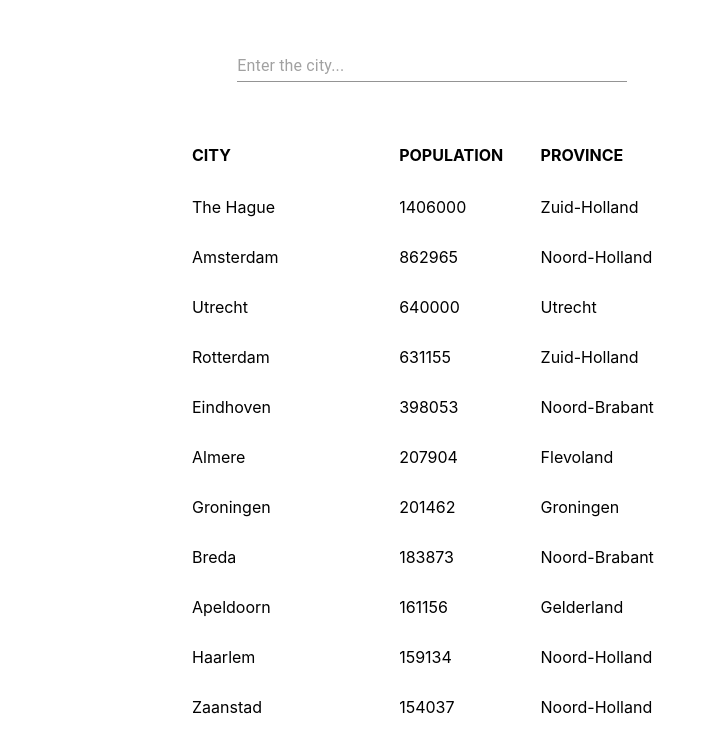
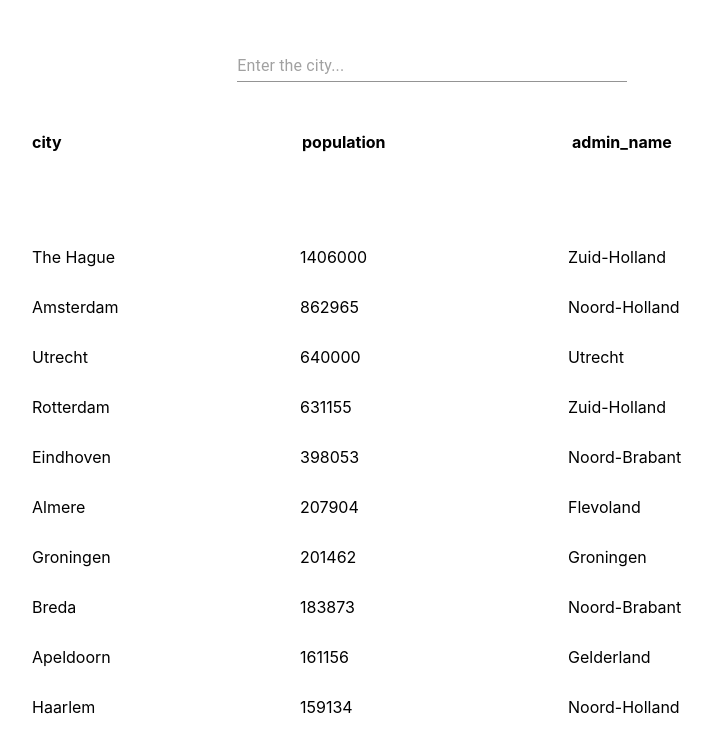
Before and after one commit to dsigitoff/hello-hatch, a React (Create React App) app: page / in a window 1280 px wide. Shown: the top 752 px of the page, without its empty margins (208-920 px from the left). Built offline with nearby package versions, Linux system fonts and the light colour scheme.

Commit message:
rework table

```diff
--- a/package.json
+++ b/package.json
@@ -14,7 +14,7 @@
     "react": "^17.0.2",
     "react-dom": "^17.0.2",
     "react-scripts": "4.0.3",
-    "react-virtualized": "^9.22.3",
+    "react-window": "^1.8.6",
     "typescript": "^4.1.2",
     "web-vitals": "^1.0.1"
   },
@@ -44,6 +44,7 @@
   },
   "devDependencies": {
     "@types/react-virtualized": "^9.21.13",
+    "@types/react-window": "^1.8.5",
     "eslint-config-prettier": "^8.3.0",
     "eslint-plugin-prettier": "^3.4.1",
     "prettier": "2.3.2"
--- /dev/null
+++ b/src/components/Table/Table.css
@@ -0,0 +1,14 @@
+.TableRow {
+    display: flex;
+    justify-content: space-between;
+    align-items: center;
+}
+
+.TableRowItem {
+    width: 33%;
+}
+
+.TableHeader {
+    font-size: 16px;
+    font-weight: bold;
+}
--- /dev/null
+++ b/src/components/Table/Table.tsx
@@ -0,0 +1,55 @@
+import React from "react";
+import { FixedSizeList, ListChildComponentProps } from "react-window";
+
+import { TCities } from "types";
+
+import "./Table.css";
+
+interface TTableProps {
+  itemCount: number;
+  data: TCities[];
+}
+
+const mock = ["city", "population", "admin_name"];
+
+const Table = ({ itemCount, data }: TTableProps): JSX.Element => {
+  const Row = ({ index, style }: ListChildComponentProps): JSX.Element => (
+    <div style={style} className="TableRow">
+      {mock.map((el) => (
+        <div key={el} className="TableRowItem">
+          {/*@ts-ignore*/}
+          {data[index][el]}
+        </div>
+      ))}
+    </div>
+  );
+  const Column = ({ index, style }: ListChildComponentProps): JSX.Element => (
+    <div className="TableHeader" style={style}>
+      {mock[index]}
+    </div>
+  );
+
+  return (
+    <>
+      <FixedSizeList
+        layout="horizontal"
+        itemCount={3}
+        height={100}
+        itemSize={270}
+        width={800}
+      >
+        {Column}
+      </FixedSizeList>
+      <FixedSizeList
+        itemCount={itemCount}
+        height={500}
+        itemSize={50}
+        width={800}
+      >
+        {Row}
+      </FixedSizeList>
+    </>
+  );
+};
+
+export default Table;
--- /dev/null
+++ b/src/components/Table/package.json
@@ -0,0 +1,3 @@
+{
+  "main": "Table.ts"
+}
--- a/src/pages/Home/Home.tsx
+++ b/src/pages/Home/Home.tsx
@@ -1,8 +1,7 @@
 import React, { useCallback, useEffect, useState } from "react";
 import { Box, Input } from "@material-ui/core";
-import { Column, Table } from "react-virtualized";
-import "react-virtualized/styles.css";
 
+import Table from "components/Table/Table";
 import citiesData from "assets/nl.json";
 import { TCities } from "types";
 
@@ -28,24 +27,13 @@ const Home = (): JSX.Element => {
   }, [searchString]);
 
   return (
-    <Box className="Home" display="flex">
+    <Box className="Home" display="flex" alignItems="center">
       <Input
         className="HomeInput"
         placeholder="Enter the city..."
         onChange={handleOnSearch}
       />
-      <Table
-        width={500}
-        height={600}
-        headerHeight={50}
-        rowHeight={50}
-        rowCount={cities.length}
-        rowGetter={({ index }) => cities[index]}
-      >
-        <Column label="City" dataKey="city" width={300} />
-        <Column label="Population" dataKey="population" width={200} />
-        <Column label="Province" dataKey="admin_name" width={200} />
-      </Table>
+      <Table data={cities} itemCount={cities.length} />
     </Box>
   );
 };
```
Also changed, not shown: 1 other file (tests, documents, lock files or other folders).
